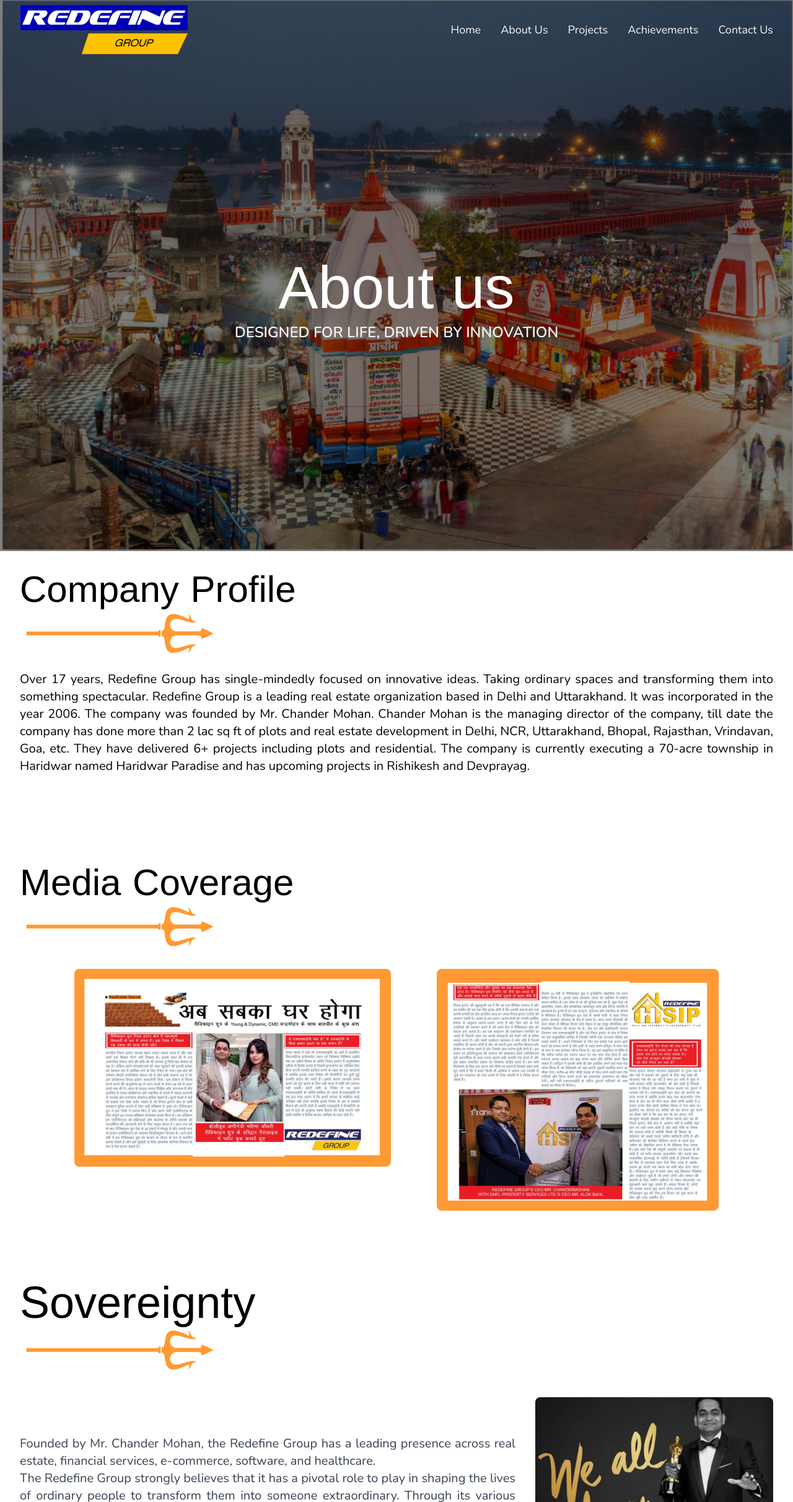
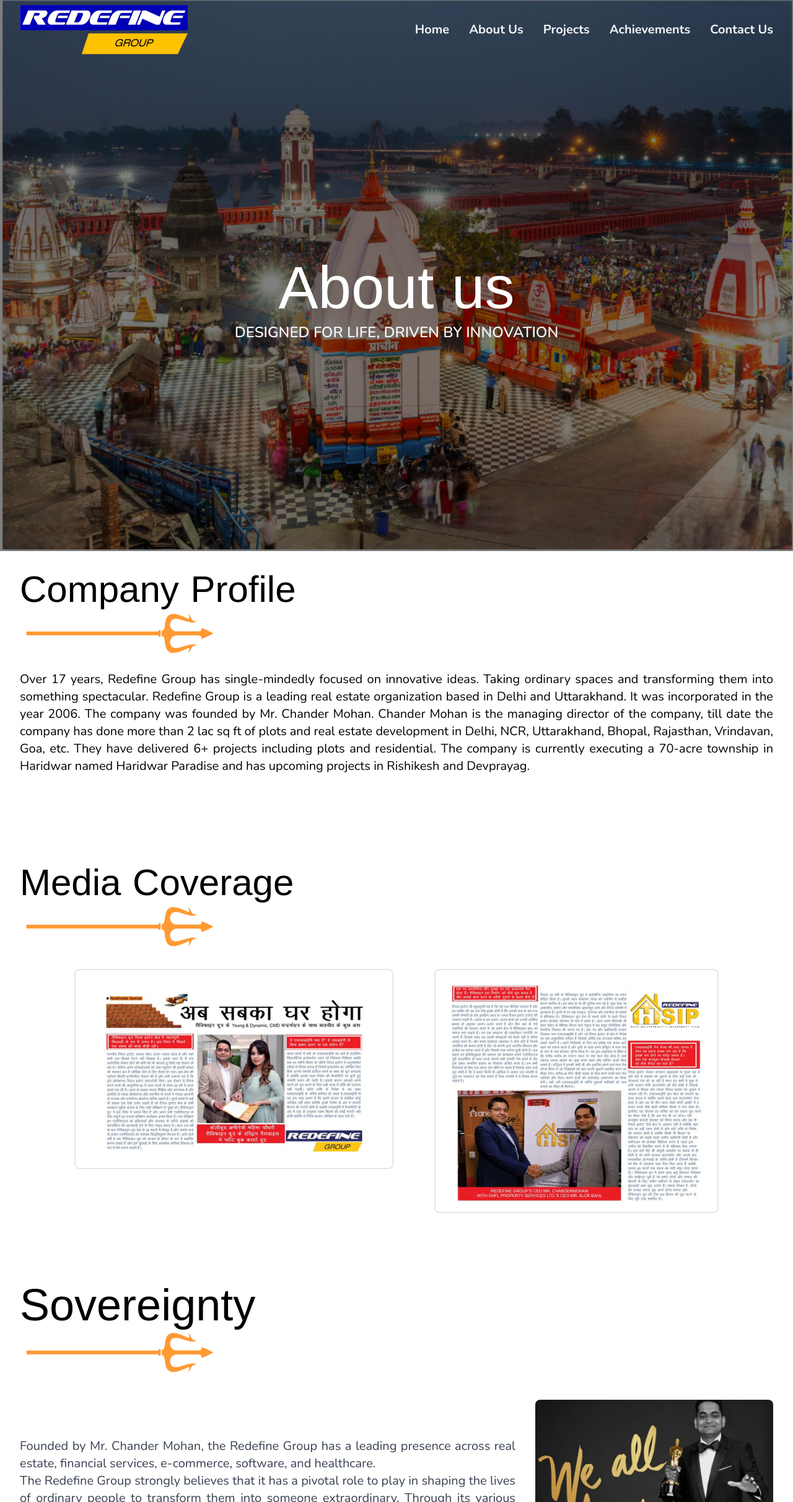
Before and after one commit to DiamondOreDev/renderboxx-redefine, a React (Vite) app: page /aboutus in a window 1280 px wide. Shown: the top 2423 px of the page at 62% size. Built offline with nearby package versions, Linux system fonts and the light colour scheme; a web font is replaced by a local one.

Commit message:
changesinaboutus

```diff
--- a/src/Components/Home/Navbar.jsx
+++ b/src/Components/Home/Navbar.jsx
@@ -102,7 +102,7 @@
         </div>
 
         {/* Desktop Navigation */}
-        <div className="hidden md:flex text-lg space-x-8">
+        <div className="hidden md:flex text-xl font-bold space-x-8">
           <Link
             to={"/"}
             className="text-gray-100 hover:text-primary transition-colors"
--- a/src/Pages/Home/AboutUsPage.jsx
+++ b/src/Pages/Home/AboutUsPage.jsx
@@ -77,11 +77,11 @@
                   <div className="w-5 h-5 bg-black rounded-full ml-2"></div>
                   <div className="w-5 h-5 bg-black rounded-full ml-2"></div>
                 </div> */}
-                <img src={media1} alt="" className="w-full rounded-lg p-4 bg-primary" />
+                <img src={media1} alt="" className="w-full rounded-lg p-4 border border-2" />
               </div>
               <div className=" rounded-lg p-2">
 
-                <img src={media2} alt="" className="w-full rounded-lg bg-primary p-4" />
+                <img src={media2} alt="" className="w-full rounded-lg  p-4 border border-2" />
               </div>
             </div>
 
```
